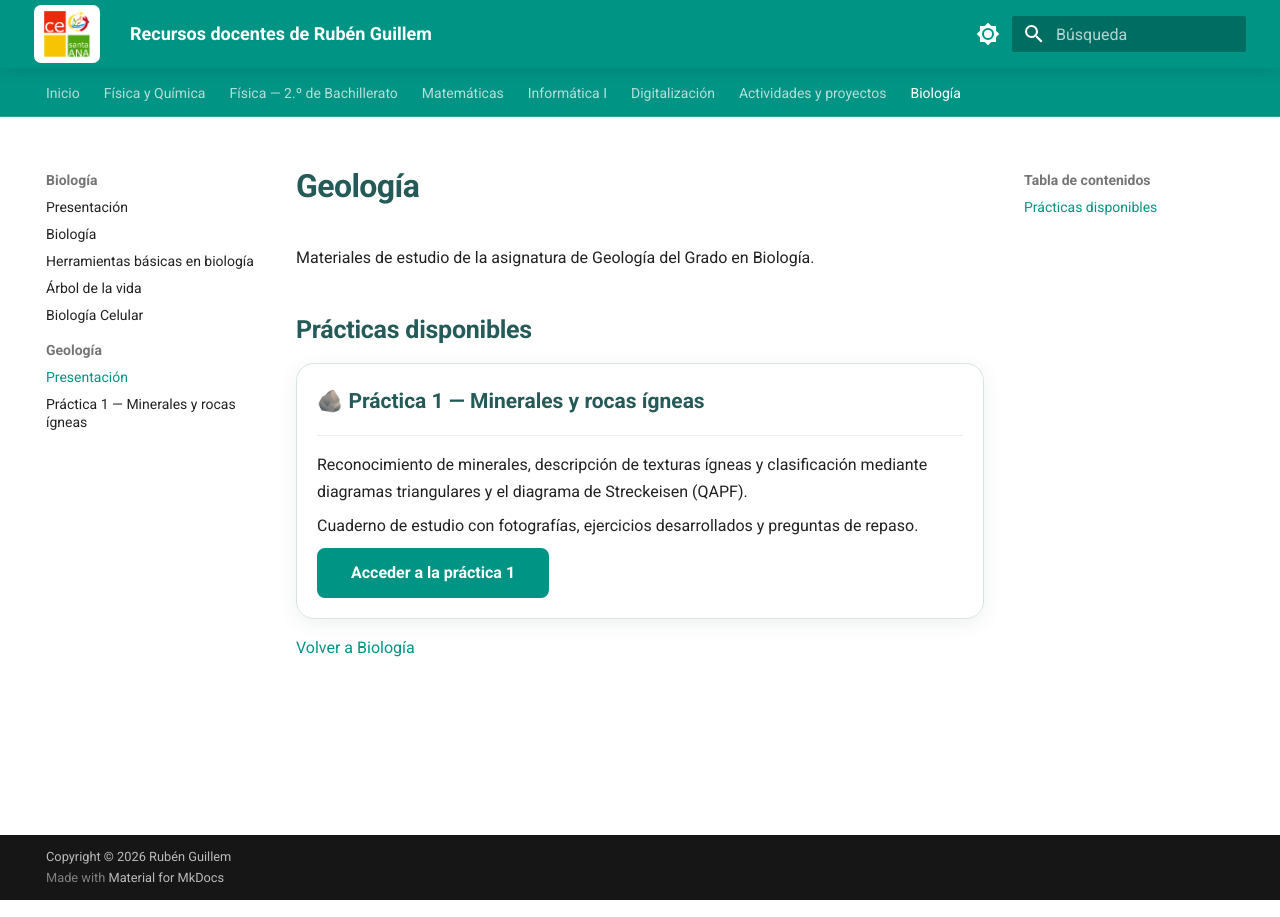
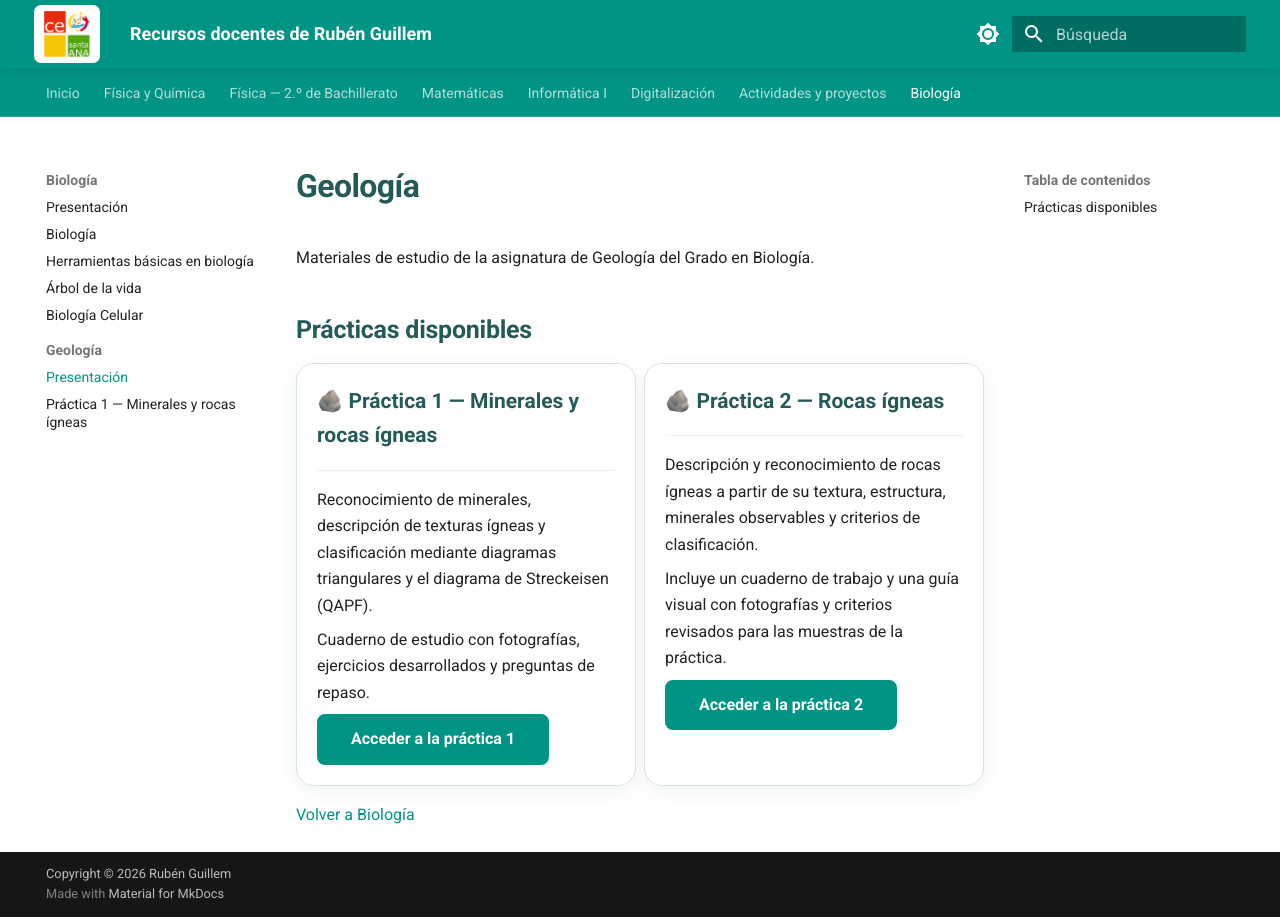
Before and after one commit to 5n7t99rb9d-web/recursos-docentes, an MkDocs documentation site: the page built from docs/biologia/geologia/index.md, in a window 1280 px wide. Built offline with MkDocs 1.6.1 and Material for MkDocs 9.7.7, drawn with Linux system fonts in a browser that asks for light colours.

Commit message:
Añadir práctica 2 al índice de Geología

```diff
--- a/docs/biologia/geologia/index.md
+++ b/docs/biologia/geologia/index.md
@@ -16,6 +16,16 @@ Materiales de estudio de la asignatura de Geología del Grado en Biología.
 
     [Acceder a la práctica 1](practica-1.md){ .md-button .md-button--primary }
 
+-   **🪨 Práctica 2 — Rocas ígneas**
+
+    ---
+
+    Descripción y reconocimiento de rocas ígneas a partir de su textura, estructura, minerales observables y criterios de clasificación.
+
+    Incluye un cuaderno de trabajo y una guía visual con fotografías y criterios revisados para las muestras de la práctica.
+
+    [Acceder a la práctica 2](practica-2-rocas.md){ .md-button .md-button--primary }
+
 </div>
 
 [Volver a Biología](../index.md)
```
